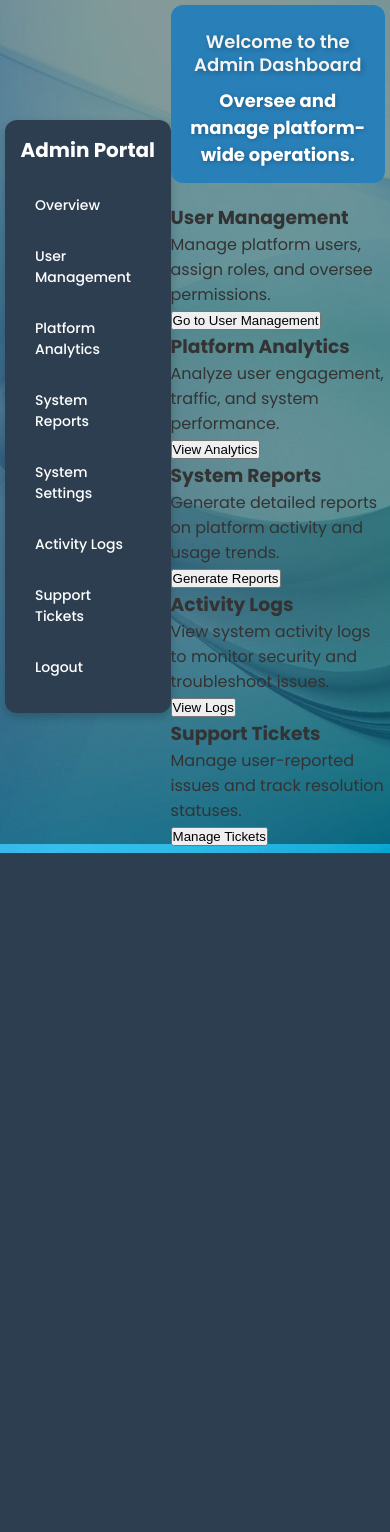
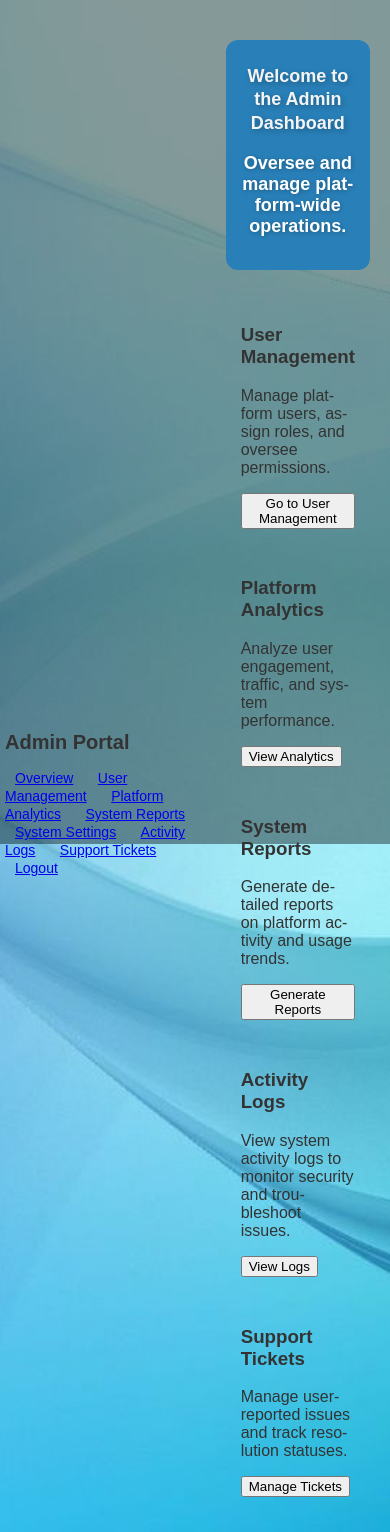
Before and after one commit to MalulekeNS/Salesforce, a PHP site: page /admin.html in a window 390 px wide. Before the commit the page ends 853 px from the top, so only its background shows below. Run offline with PHP 8.4, Linux system fonts and the light colour scheme.

Commit message:
Update style.css

```diff
--- a/style.css
+++ b/style.css
@@ -1,41 +1,33 @@
-/* Import Google Fonts */
-@import url("https://fonts.googleapis.com/css2?family=Poppins:wght@300;400;500;600;700&display=swap");
-
-/* Reset and base styles */
-* {
-    margin: 0;
-    padding: 0;
-    box-sizing: border-box;
-}
-
+/* General body styling */
 body {
     font-family: 'Poppins', sans-serif;
     margin: 0;
     padding: 0;
-    background: url('website-background-21.jpg') no-repeat center center/cover;
-    color: #333;
+    background-color: #f4f4f4;
     display: flex;
     justify-content: center;
     align-items: center;
     min-height: 100vh;
+    background: url('website-background-21.jpg') no-repeat center center/cover;
     overflow-x: hidden;
+    color: #333;
 }
 
-/* Wrapper Container */
+/* Wrapper responsive adjustments */
 .wrapper {
     max-width: 900px;
-    width: 90%;
+    width: 90%; /* Add this to ensure margin on mobile */
     background: rgba(255, 255, 255, 0.1);
     border: 2px solid rgba(255, 255, 255, 0.3);
     backdrop-filter: blur(10px);
-    border-radius: 12px;
     box-shadow: 0 8px 15px rgba(0, 0, 0, 0.2);
     color: #fff;
-    padding: 20px 25px;
-    margin: 20px auto;
+    border-radius: 12px;
+    padding: 20px; /* Reduced padding for mobile */
+    margin: 20px auto; /* Center the wrapper */
 }
 
-/* Header */
+/* Header responsive fixes */
 .header {
     background-color: #2980B9;
     color: white;
@@ -43,141 +35,78 @@ body {
     text-align: center;
     border-radius: 12px;
     margin-bottom: 20px;
-    font-size: clamp(18px, 4vw, 24px);
+    font-size: clamp(18px, 4vw, 24px); /* Responsive font size */
     font-weight: bold;
     text-shadow: 1px 1px 5px rgba(0, 0, 0, 0.3);
-    word-wrap: break-word;
+    word-wrap: break-word; /* Prevent text overflow */
 }
 
-/* Form Section */
-.form-grid {
-    display: grid;
-    grid-template-columns: repeat(auto-fit, minmax(250px, 1fr));
-    gap: 20px;
-    margin-top: 20px;
+/* Mobile specific adjustments */
+@media (max-width: 991px) {
+    .sidebar {
+        padding-top: 60px; /* Add space for mobile toggle */
     }
 
-.input-box {
-    position: relative;
+    .content {
+        margin-left: 0;
+        padding: 15px;
         width: 100%;
+        box-sizing: border-box;
     }
 
-.input-box input,
-.input-box select,
-.input-box textarea {
-    width: 100%;
-    height: 45px;
-    padding: 10px 15px;
-    border: 2px solid rgba(255, 255, 255, 0.3);
-    border-radius: 8px;
-    background: rgba(255, 255, 255, 0.2);
-    color: #fff;
-    font-size: 14px;
-    outline: none;
-    transition: border-color 0.3s ease;
+    /* Prevent text overflow in cards */
+    .card {
+        padding: 15px;
+        word-wrap: break-word;
+        overflow-wrap: break-word;
     }
 
-.input-box textarea {
-    resize: none;
-    height: 100px;
+    /* Adjust login and dashboard text */
+    .wrapper h1 {
+        font-size: clamp(20px, 4vw, 28px);
+        line-height: 1.3;
+        margin-bottom: 20px;
+    }
 }
 
-.input-box input:focus,
-.input-box select:focus,
-.input-box textarea:focus {
-    border-color: #2980B9;
+/* Extra small devices */
+@media (max-width: 576px) {
+    .wrapper {
+        padding: 15px;
+        width: 95%;
     }
 
-/* Buttons */
-.btn-primary {
-    display: inline-block;
-    background-color: #2980B9;
-    color: #fff;
-    padding: 12px 20px;
-    border: none;
-    border-radius: 8px;
-    font-size: 16px;
-    font-weight: 500;
-    cursor: pointer;
-    text-align: center;
-    transition: background 0.3s ease;
+    .form-grid {
+        gap: 15px;
     }
 
-.btn-primary:hover {
-    background-color: #1a6594;
+    /* Ensure all text elements wrap properly */
+    h1, h2, h3, p, a {
+        word-wrap: break-word;
+        overflow-wrap: break-word;
+        hyphens: auto;
     }
 
-/* Link Styling */
-a {
-    color: #2980B9;
-    text-decoration: none;
-    font-weight: 500;
-}
-
-a:hover {
-    text-decoration: underline;
-}
-
-/* Sidebar (Responsive Navigation) */
-.sidebar {
-    width: 250px;
-    background: #2C3E50;
-    color: white;
-    padding: 20px;
-    border-radius: 12px;
-    box-shadow: 0 4px 10px rgba(0, 0, 0, 0.2);
-}
-
+    /* Adjust sidebar text for better readability */
     .sidebar h2 {
         font-size: 20px;
-    margin-bottom: 20px;
-    text-align: center;
+        margin-bottom: 15px;
     }
 
     .sidebar a {
-    display: block;
-    padding: 10px 15px;
-    color: white;
         font-size: 14px;
-    border-radius: 8px;
-    transition: background 0.3s ease;
-    margin-bottom: 10px;
-}
-
-.sidebar a:hover {
-    background-color: #34495E;
-}
-
-/* Mobile Adjustments */
-@media (max-width: 991px) {
-    .sidebar {
-        width: 100%;
-        margin-bottom: 20px;
-    }
-
-    .form-grid {
-        grid-template-columns: 1fr;
+        padding: 10px;
+        margin: 6px 0;
     }
 }
 
-@media (max-width: 576px) {
-    .wrapper {
-        padding: 15px;
+/* Prevent content overlap with mobile navigation */
+@media (max-width: 991px) {
+    body {
+        padding-top: 60px; /* Add space for mobile toggle button */
     }
 
-    .sidebar {
-        padding: 15px;
-    }
-
-    .input-box input,
-    .input-box select,
-    .input-box textarea {
-        font-size: 13px;
-        padding: 8px 12px;
-    }
-
-    .btn-primary {
-        font-size: 14px;
-        padding: 10px 15px;
+    .content {
+        margin-top: 20px;
     }
 }
```
Lines whose indentation alone changed are shown as unchanged.
